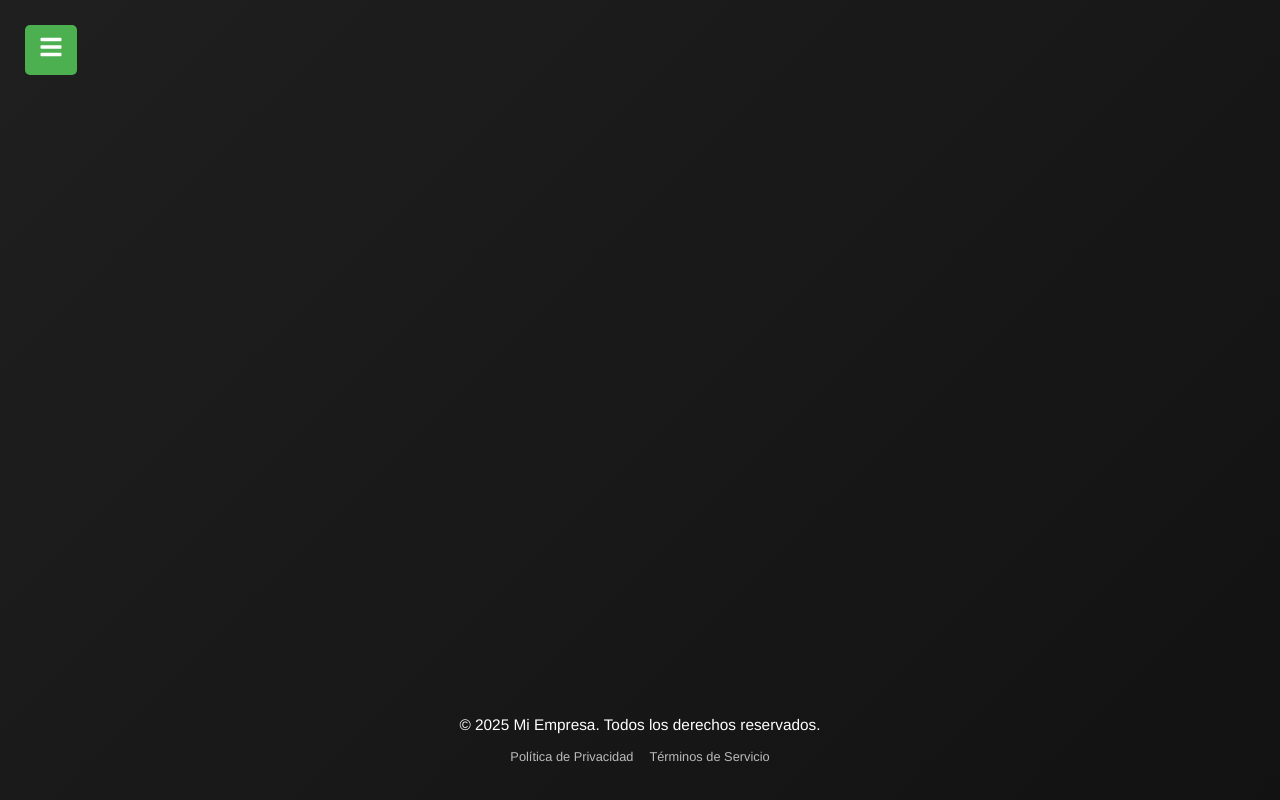
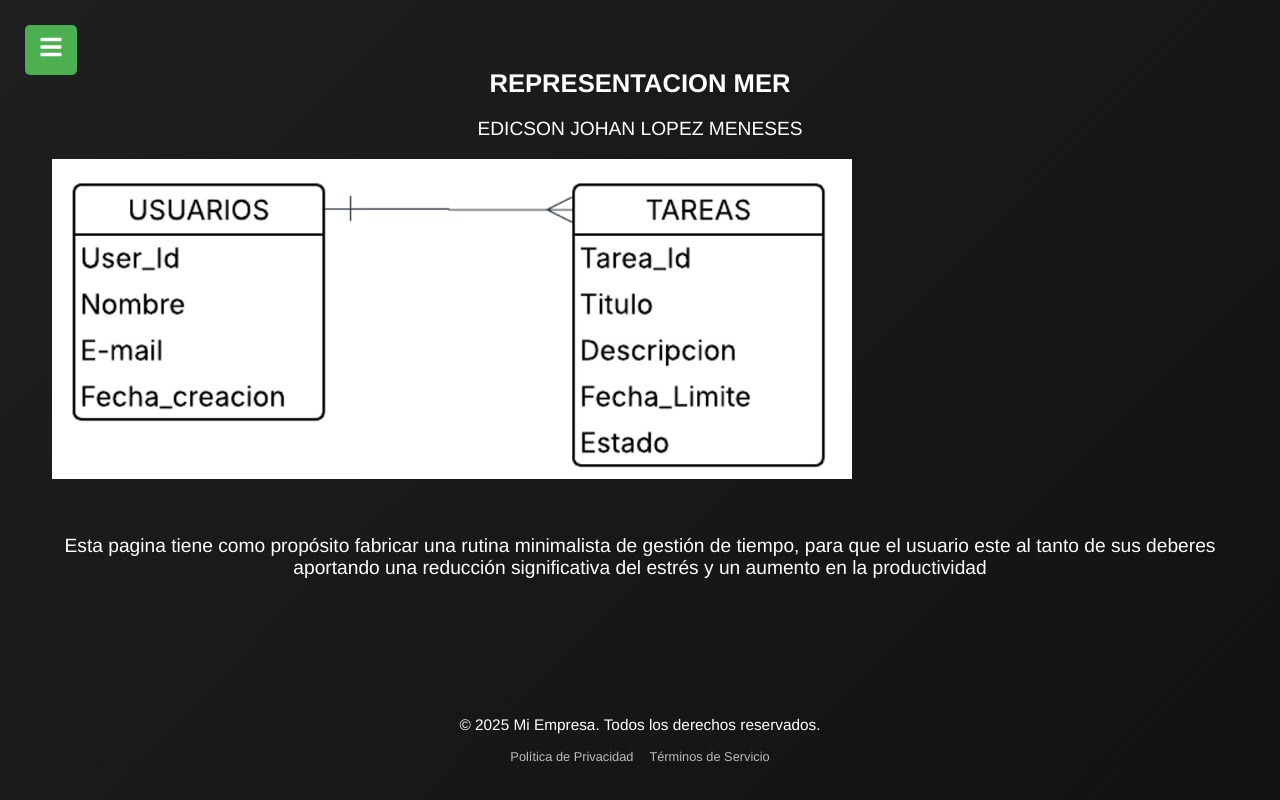
Before and after one commit to edicsonjohan/MISION01, a React (Vite) app: page /Tareasdos in a window 1280 px wide. Built offline with nearby package versions, Linux system fonts and the light colour scheme.

Commit message:
Actualización del proyecto: arreglos en componente X

```diff
--- a/src/App.jsx
+++ b/src/App.jsx
@@ -1,12 +1,19 @@
 import React, { useState, useEffect } from "react";
 import { BrowserRouter as Router, Route, Routes, Link } from "react-router-dom";
-import { FaHome, FaRegCalendar, FaUser, FaBars, FaClipboardList } from "react-icons/fa";
+import {
+  FaHome,
+  FaRegCalendar,
+  FaUser,
+  FaBars,
+  FaClipboardList,
+} from "react-icons/fa";
 
 import AddTask from "./components/AddTask";
 import TaskList from "./components/TaskList";
 import CalendarPage from "./components/CalendarPage";
 import ContactPage from "./components/ContactPage";
 import Missql from "./components/Missql";
+import Tareasdos from "./components/Tareasdos";
 import "./styles.css";
 
 function App() {
@@ -95,6 +102,11 @@ function App() {
                 <FaClipboardList />
               </Link>
             </li>
+            <li>
+              <Link to="/Tareasdos" onClick={() => setIsSidebarOpen(false)}>
+                <FaClipboardList />
+              </Link>
+            </li>
           </ul>
         </div>
 
@@ -103,7 +115,8 @@ function App() {
           <Routes>
             <Route path="/calendar" element={<CalendarPage />} />
             <Route path="/contact" element={<ContactPage />} />
-            <Route path="/Missql" element={<Missql/>} />
+            <Route path="/Missql" element={<Missql />} />
+            <Route path="/Tareasdos" element={<Tareasdos />} />
             <Route
               path="/"
               element={
--- /dev/null
+++ b/src/components/Tareasdos.jsx
@@ -0,0 +1,23 @@
+import React from "react";
+
+const Tareasdos = () => {
+  return (
+    <div style={{ padding: "2rem", color: "#fff" }}>
+      <h1>REPRESENTACION MER</h1>
+      <p>EDICSON JOHAN LOPEZ MENESES</p>
+      <img
+        src="/TAREASMER.png"
+        alt="TAREAS"
+        style={{ width: "100%", maxWidth: "800px", marginBottom: "2rem" }}
+      />
+      <p>
+        Esta pagina tiene como propósito fabricar una rutina minimalista de
+        gestión de tiempo, para que el usuario este al tanto de sus deberes
+        aportando una reducción significativa del estrés y un aumento en la
+        productividad
+      </p>
+    </div>
+  );
+};
+
+export default Tareasdos;
```
Also changed, not shown: public/TAREASMER.png (added).
